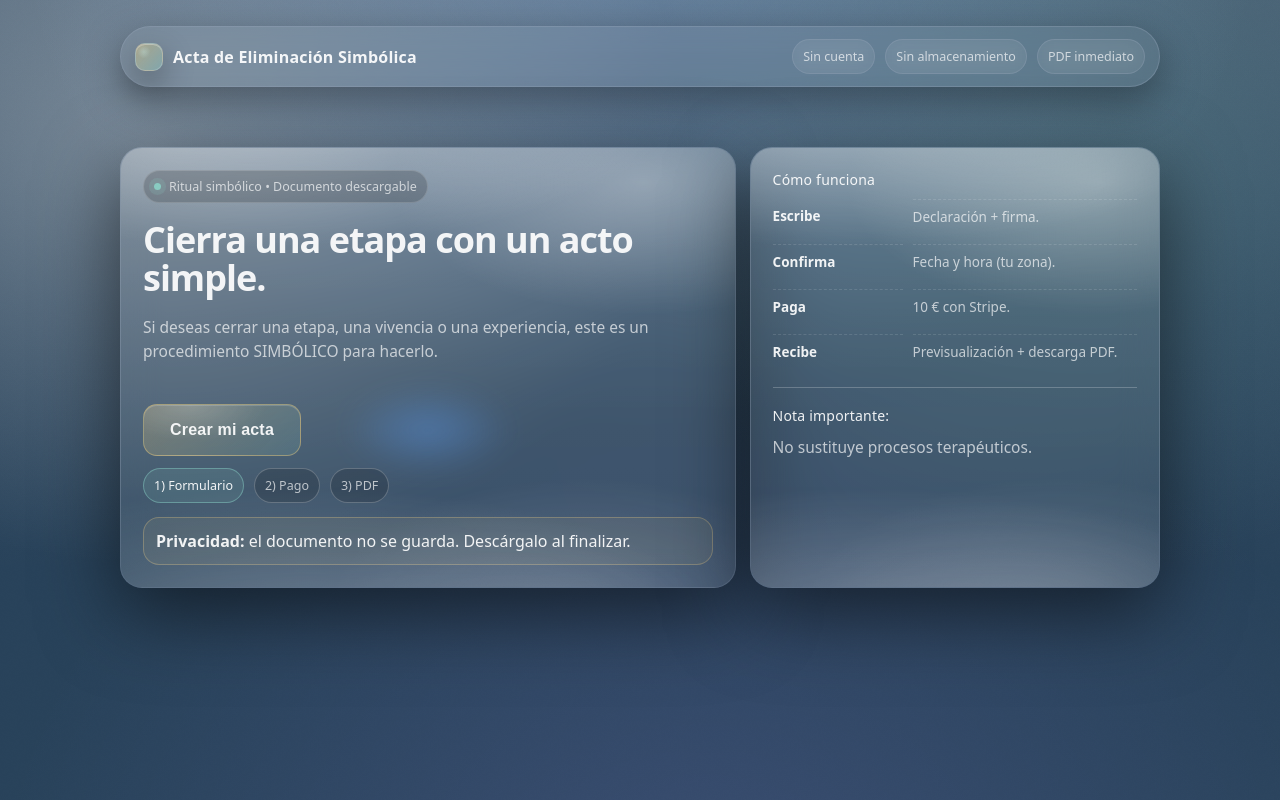
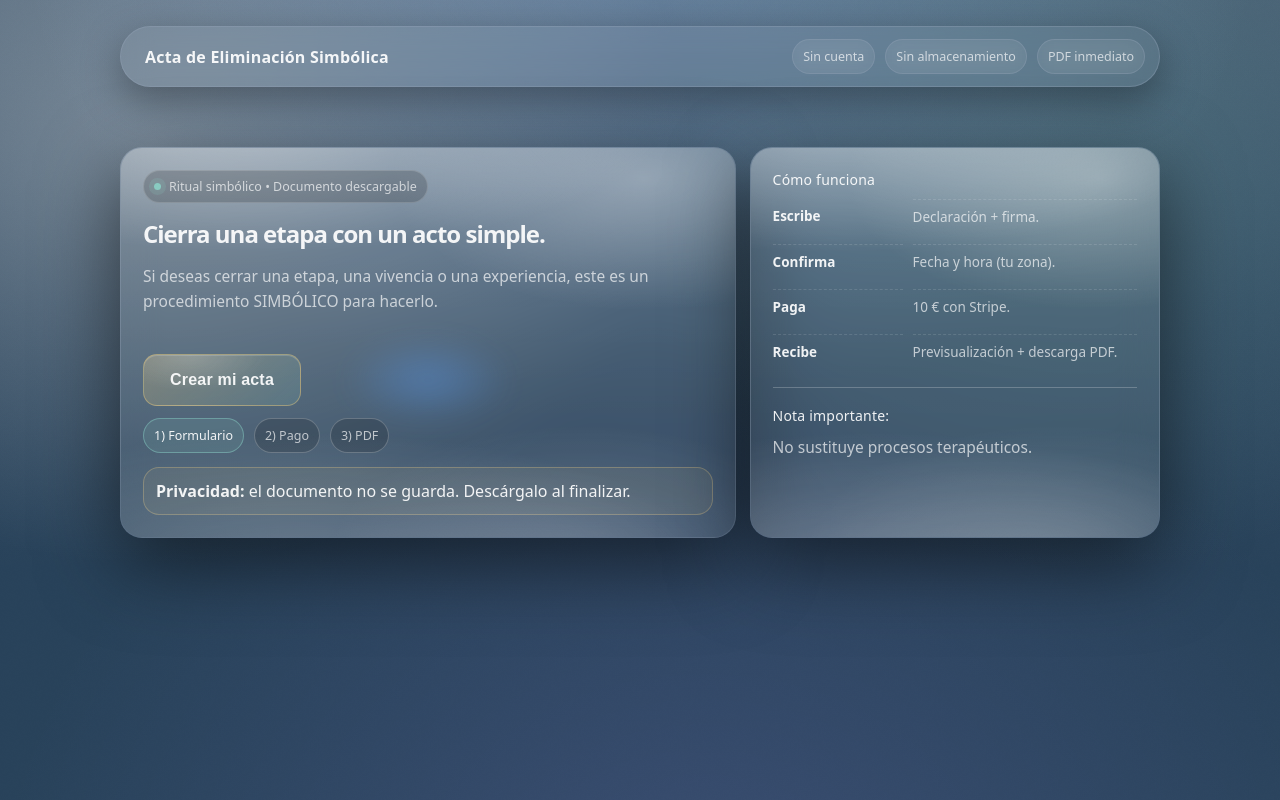
Before and after one commit to capimaker/actaeliminacion, a Next.js app: page / in a window 1280 px wide. Built offline with nearby package versions, Linux system fonts and the light colour scheme.

Commit message:
quitado bolita h1Hero más pequeño

```diff
--- a/app/form/page.js
+++ b/app/form/page.js
@@ -72,7 +72,7 @@ function FormInner() {
     <div className="container">
       <div className="topbar formTopbar">
         <div className="brand" role="button" onClick={() => router.push("/")}>
-          <span className="brandMark" />
+          <span  />
           <span className="actabtn">Acta de Eliminación Simbólica</span>
         </div>
         <div className="pills">
--- a/app/globals.css
+++ b/app/globals.css
@@ -419,3 +419,23 @@ input[type="time"]::-webkit-calendar-picker-indicator:hover {
 
 
 .formTopbar{ max-width: 720px; margin-left: auto; margin-right: auto; width: 100%; }
+
+
+
+
+
+
+
+
+
+
+
+
+
+
+
+
+
+.h1Home{ font-size: 18px; }
+@media (min-width: 520px){ .h1Home{ font-size: 22px; } }
+@media (min-width: 900px){ .h1Home{ font-size: 24px; } }
--- a/app/page.js
+++ b/app/page.js
@@ -8,7 +8,7 @@ export default function Home() {
     <div className="container">
       <div className="topbar">
         <div className="brand">
-          <span className="brandMark" />
+          <span />
           <span>Acta de Eliminación Simbólica</span>
         </div>
         <div className="pills">
@@ -27,7 +27,7 @@ export default function Home() {
               Ritual simbólico • Documento descargable
             </div>
 
-            <h1 className="h1 h1Hero">
+            <h1 className="h1 h1Hero h1Home">
               Cierra una etapa con un acto simple.
             </h1>
             <p className="sub subNarrow">
```
